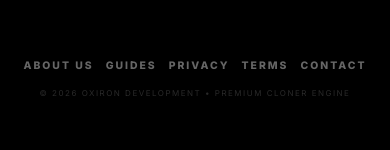
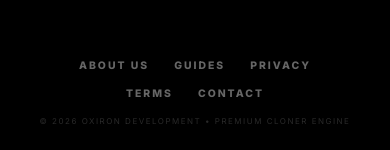
Before and after one commit to OxironDev/OX-Cloner, a Next.js app: page /en in a window 390 px wide. Shown: the part 628-778 px from the top of the page. Built offline with nearby package versions, Linux system fonts and the light colour scheme; no server answers.

Commit message:
[v1.5.1] feat: add base styles and global CSS theme for application UI

```diff
--- a/app/globals.css
+++ b/app/globals.css
@@ -671,7 +671,17 @@ footer {
   }
 
   .footer-links {
-    gap: 12px;
+    display: flex;
+    flex-wrap: wrap;
+    justify-content: center;
+    gap: 15px 25px;
+    max-width: 280px;
+    margin: 0 auto;
+  }
+
+  .footer-links a {
+    font-size: 0.65rem;
+    white-space: nowrap;
   }
 
   .copyright {
```
